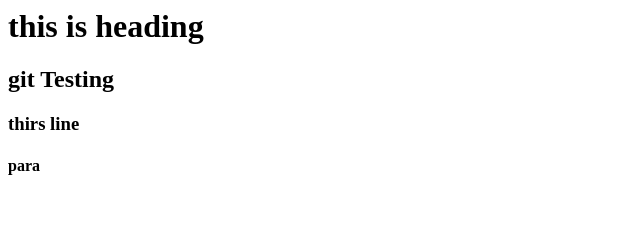
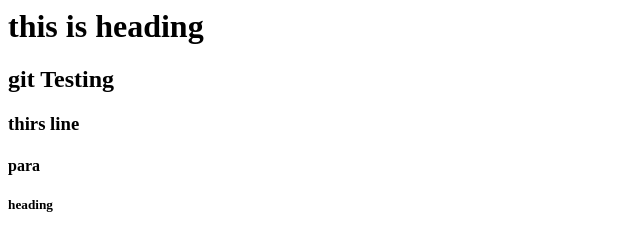
Before and after one commit to rohitgaud/git-testing, a plain HTML site: page index.html in a window 1280 px wide. Shown: the full height of the page, 0-640 px from the left. Drawn offline with Linux system fonts and the light colour scheme.

Commit message:
Update index.html
conflicts testing

```diff
--- a/index.html
+++ b/index.html
@@ -4,5 +4,6 @@
 		<h2>git Testing</h2>
 		<h3>thirs line</h3>
 		<h4>para</h4>
+	    <h5>heading </h5>
     </body>
 </html>
```
